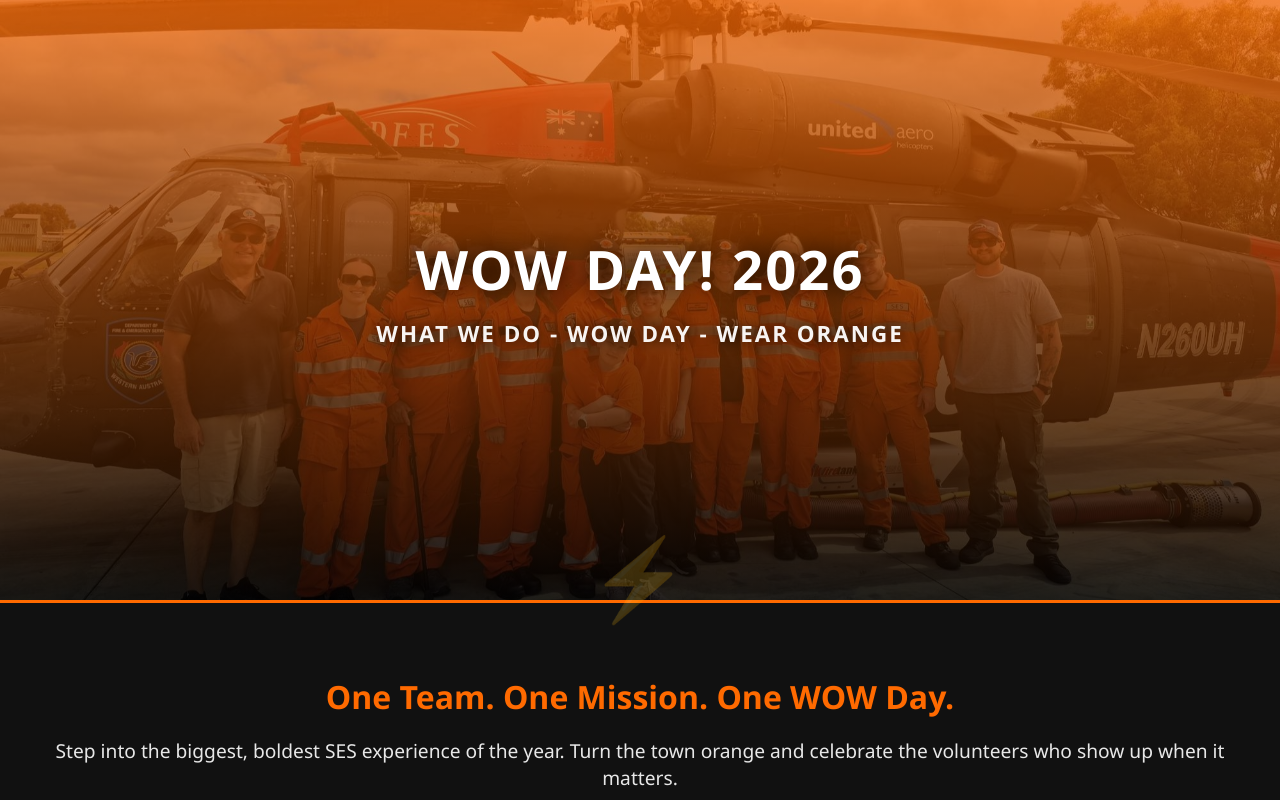
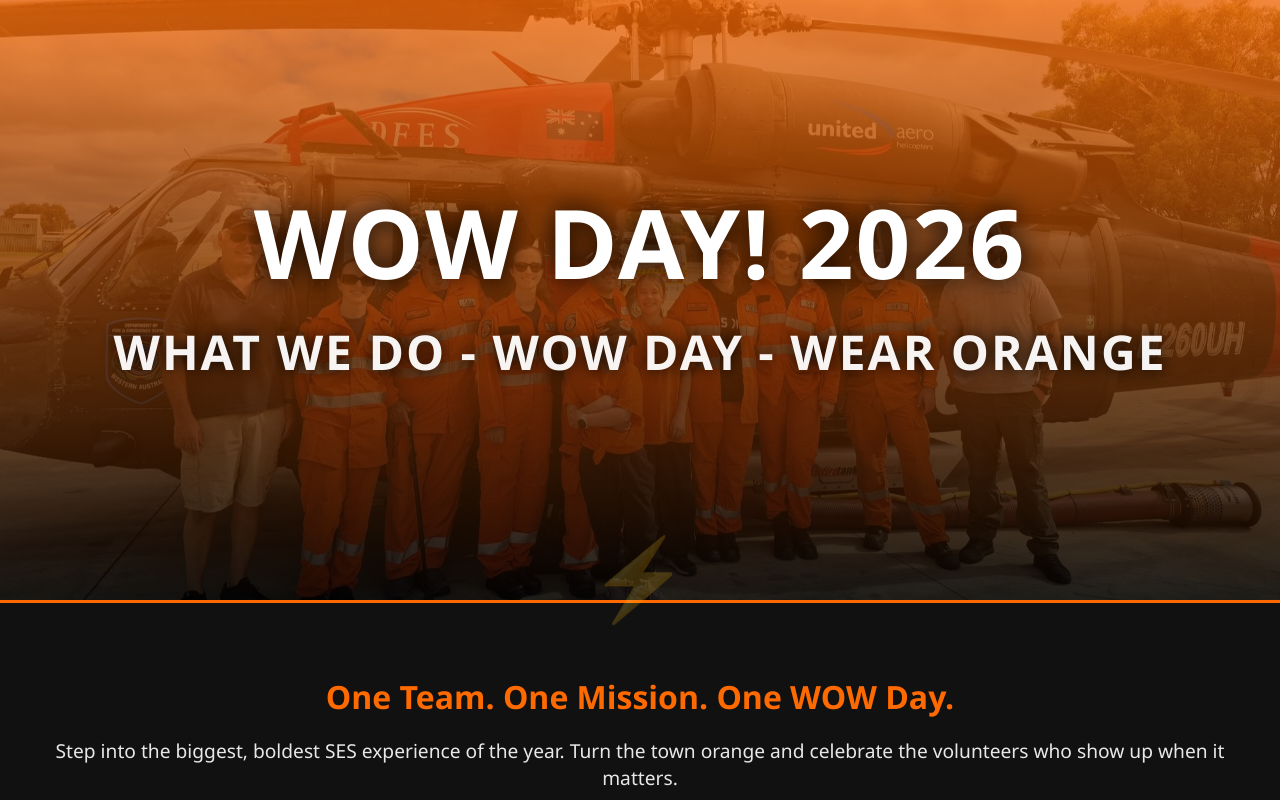
Before and after one commit to jenevo308/sj-sesdashboard, a plain HTML site: page WOW.html in a window 1280 px wide. Shown: the top 800 px of the page. Drawn offline with Linux system fonts and the light colour scheme.

Commit message:
Update WOW.html

```diff
--- a/WOW.html
+++ b/WOW.html
@@ -148,14 +148,14 @@
     }
 
     .hero h1 {
-        font-size: 3.4rem;
+        font-size: 6rem;
         font-weight: 900;
         margin: 0;
         text-shadow: 0 0 25px #000;
     }
 
     .hero h2 {
-        font-size: 1.4rem;
+        font-size: 3rem;
         margin-top: 12px;
         opacity: 0.95;
         text-shadow: 0 0 15px #000;
```
